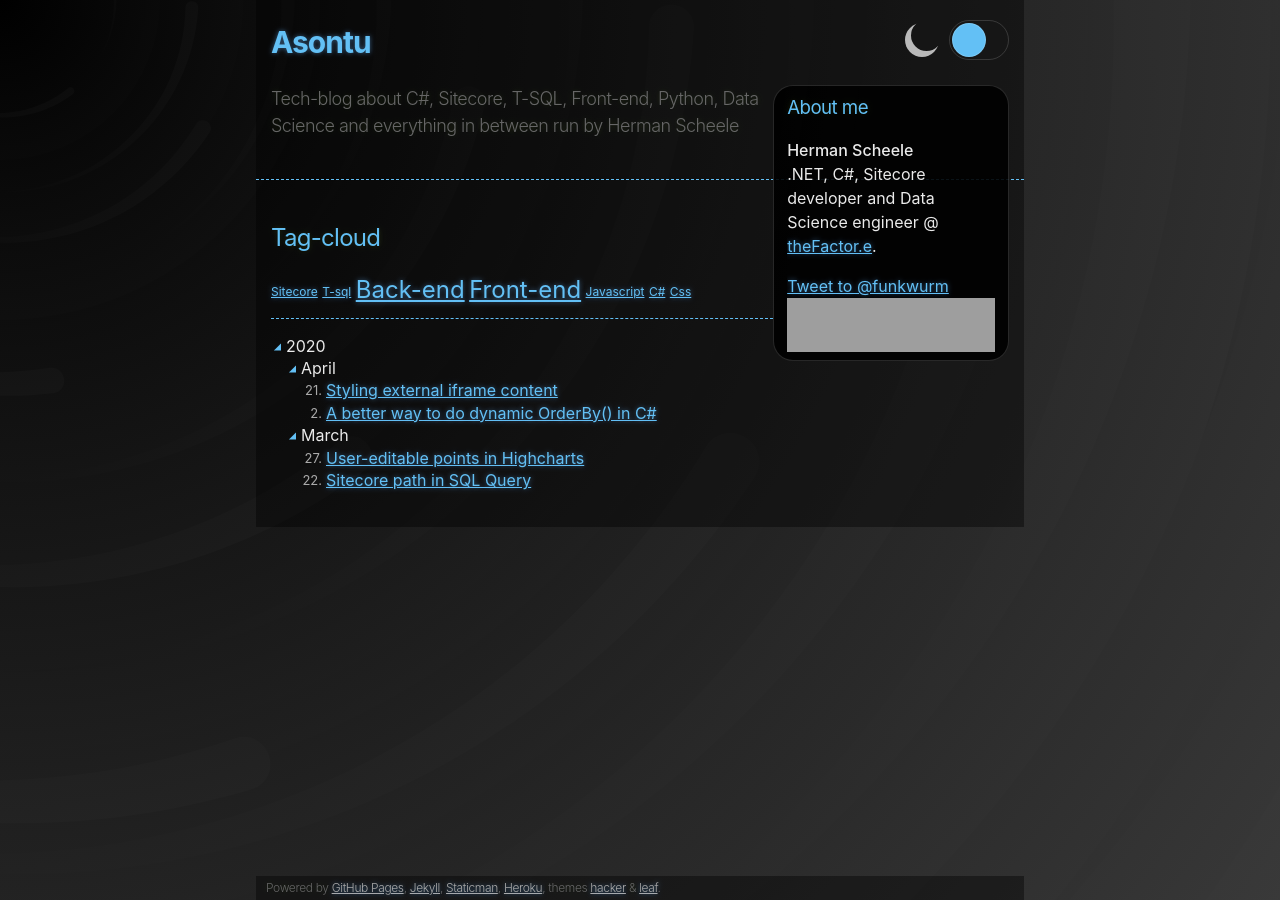
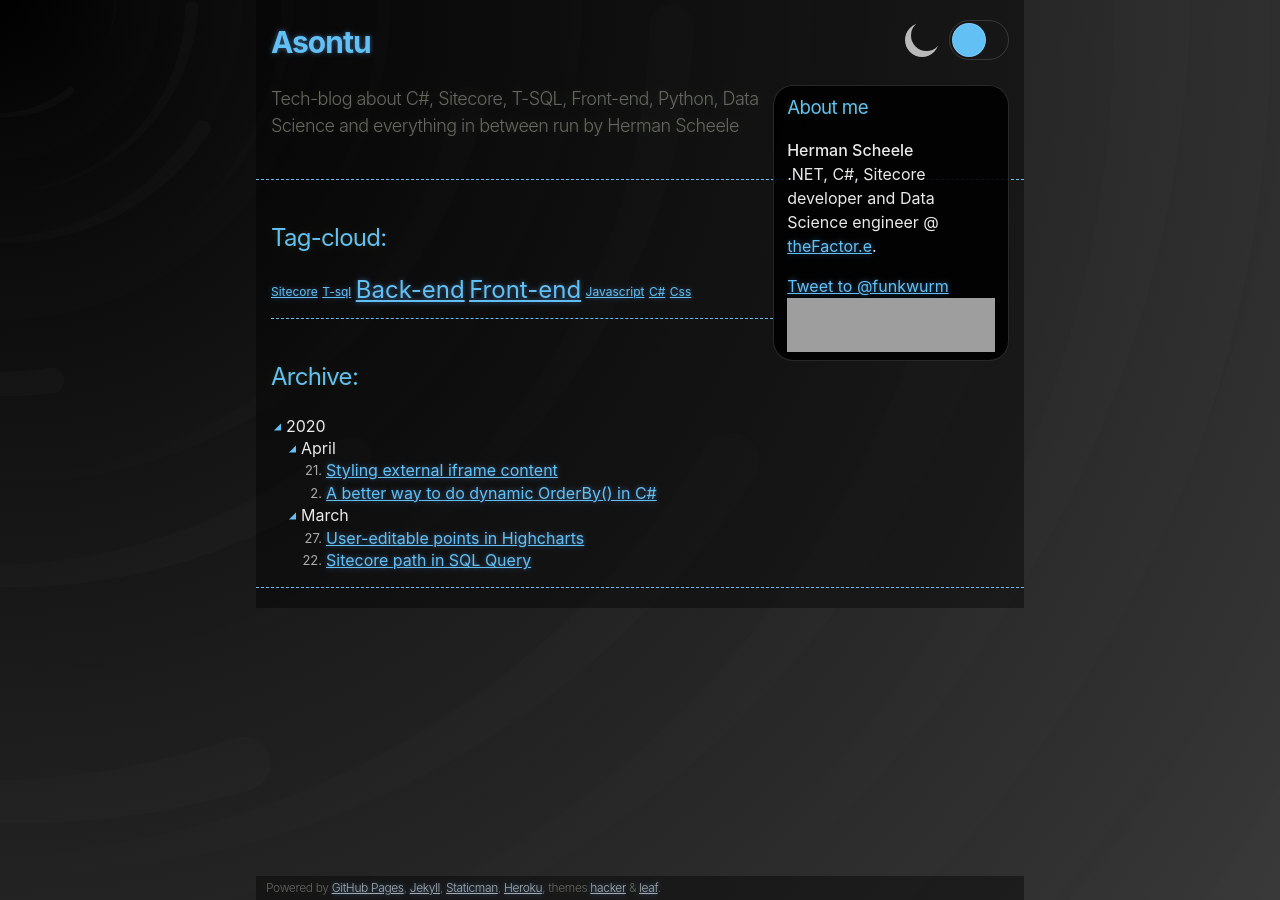
Before and after one commit to asontu/asontu.github.io, a Jekyll site: the page built from tags/index.html, in a window 1280 px wide. Built offline with Jekyll 4.4.1, drawn with Linux system fonts in a browser that asks for light colours; nearby versions of some CDN libraries; comment, search, counter and statistics services are not loaded; grey boxes are pictures that could not be loaded.

Commit message:
Add headers and hr

```diff
--- a/tags/index.html
+++ b/tags/index.html
@@ -5,7 +5,7 @@ max_font: 24
 ---
 
 <section id="main_content">
-	<h2>Tag-cloud</h2>
+	<h2>Tag-cloud:</h2>
 	<ul class="tag-cloud">
 {%		for tag in site.tags
 %}{%		if min_size == nil or min_size > tag[1].size
@@ -29,6 +29,7 @@ max_font: 24
 {%		endfor
 %}	</ul>
 	<hr>
+	<h2>Archive:</h2>
 	<ul class="tree-menu">
 {%		assign years = site.posts | group_by_exp: 'post', 'post.date | date: "%Y"'
 %}{%	for year in years
@@ -50,4 +51,5 @@ max_font: 24
 			</li>
 {%		endfor
 %}	</ul>
+	<hr>
 </section>
```
